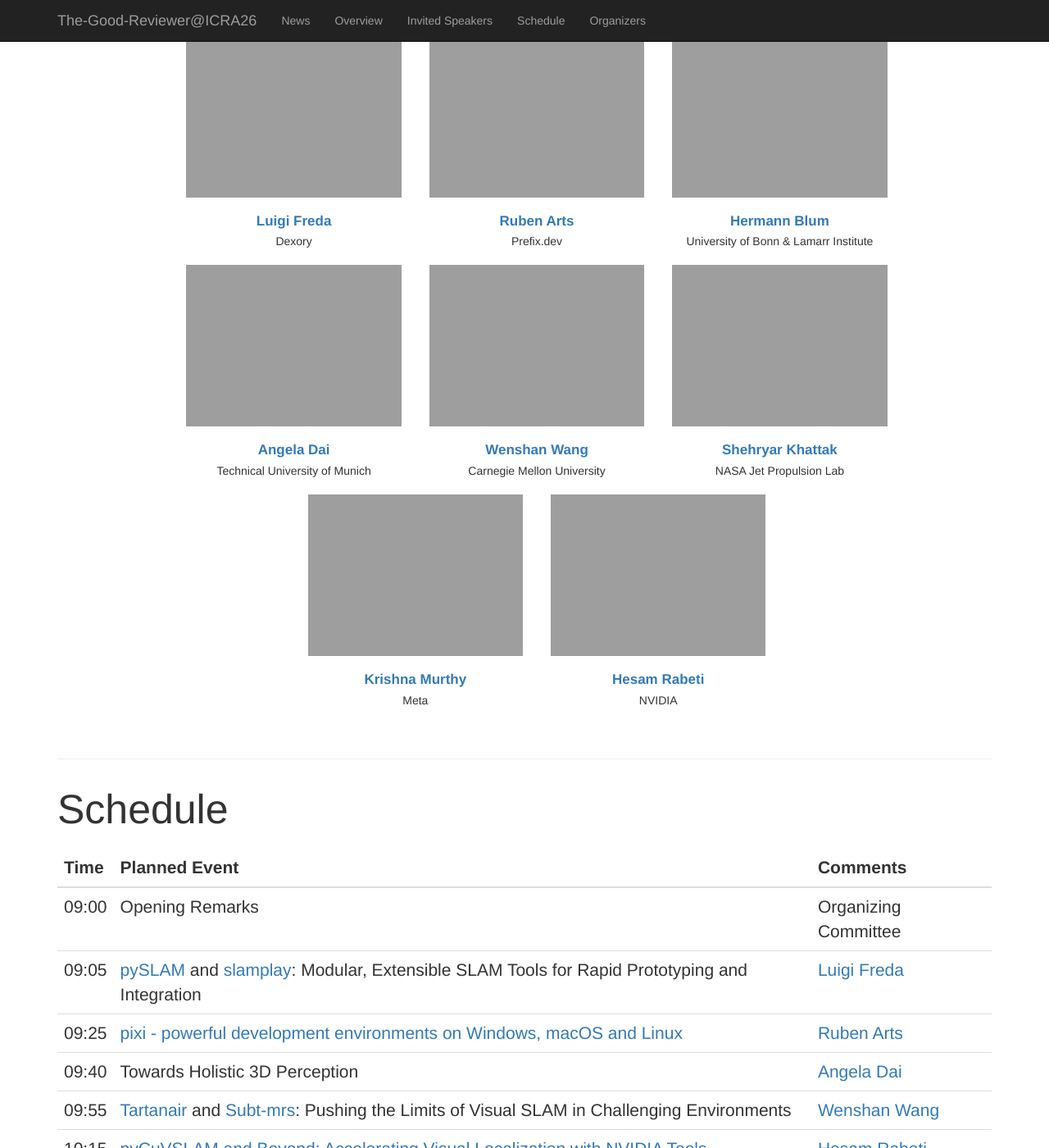
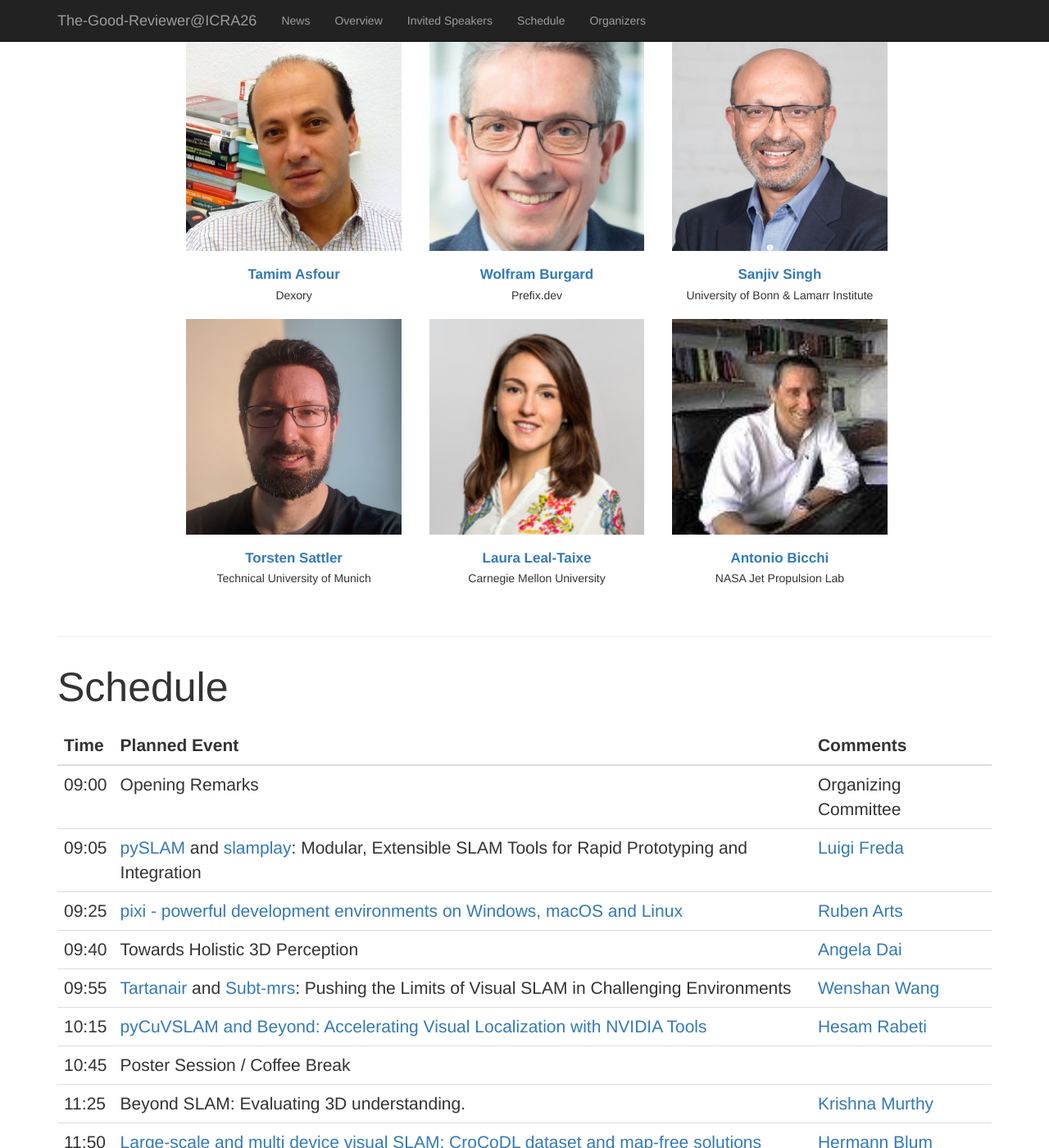
Before and after one commit to alejandrofontan/The-Good-Reviewer-ICRA26, a Jekyll site: the page built from index.html, in a window 1280 px wide and 1400 px high, scrolled down 1258 px. Shown: the whole window at 82% size. Built offline with Jekyll 4.4.1, drawn with Linux system fonts in a browser that asks for light colours.

Commit message:
update speaker list

```diff
--- a/_data/speakers.yaml
+++ b/_data/speakers.yaml
@@ -1,47 +1,35 @@
-- name: Luigi Freda
-  image: /assets/images/luigi_freda.jpeg
+- name: Tamim Asfour
+  image: /assets/images/tamin_asfour.jpeg
   web: https://www.luigifreda.com/
   position: Principal Perception Engineer
   affiliation: Dexory
 
-- name: Ruben Arts
-  image: /assets/images/ruben_arts.jpeg
+- name: Wolfram Burgard
+  image: /assets/images/wolfram_burgard.jpeg
   web: https://www.linkedin.com/in/ruben-arts
   position: Software Engineer
   affiliation: Prefix.dev
 
-- name: Hermann Blum
-  image: /assets/images/hermann_blum.jpeg
+- name: Sanjiv Singh
+  image: /assets/images/sanjiv_singh.jpeg
   web: https://hermannblum.net/
   position: Assistant Professor
   affiliation: University of Bonn & Lamarr Institute
 
-- name: Angela Dai
-  image: /assets/images/angela_dai.jpeg
+- name: Torsten Sattler
+  image: /assets/images/torsten_sattler.jpeg
   web: https://www.professoren.tum.de/en/dai-angela
   position: Professor
   affiliation: Technical University of Munich
 
-- name: Wenshan Wang
-  image: /assets/images/wenshan_wang.jpeg
+- name: Laura Leal-Taixe
+  image: /assets/images/laura_leal-taixe.jpeg
   web: https://www.ri.cmu.edu/ri-faculty/wenshan-wang/
   position: Systems Scientist
   affiliation: Carnegie Mellon University
 
-- name: Shehryar Khattak
-  image: /assets/images/shehryar_khattak.jpeg
+- name: Antonio Bicchi
+  image: /assets/images/antonio_bicchi.jpeg
   web: https://www.linkedin.com/in/shehryar-khattak/
   position: Robot Technologist
   affiliation: NASA Jet Propulsion Lab
-
-- name: Krishna Murthy
-  image: /assets/images/krishna_murthy.jpeg
-  web: https://krrish94.github.io/
-  position: AI Research Scientist
-  affiliation: Meta
-
-- name: Hesam Rabeti
-  image: /assets/images/hesam_rabeti.jpeg
-  web: https://www.linkedin.com/in/hesam-rabeti-a994a61b/
-  position: Localization and mapping expert
-  affiliation: NVIDIA
```
Also changed, not shown: assets/images/antonio_bicchi.jpeg (added), assets/images/laura_leal-taixe.jpeg (added), assets/images/sanjiv_singh.jpeg (added), assets/images/tamin_asfour.jpeg (added), assets/images/torsten_sattler.jpeg (added), assets/images/wolfram_burgard.jpeg (added).
